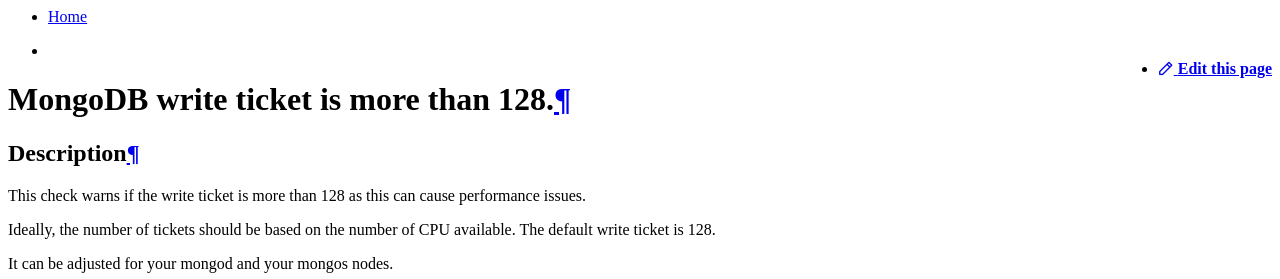
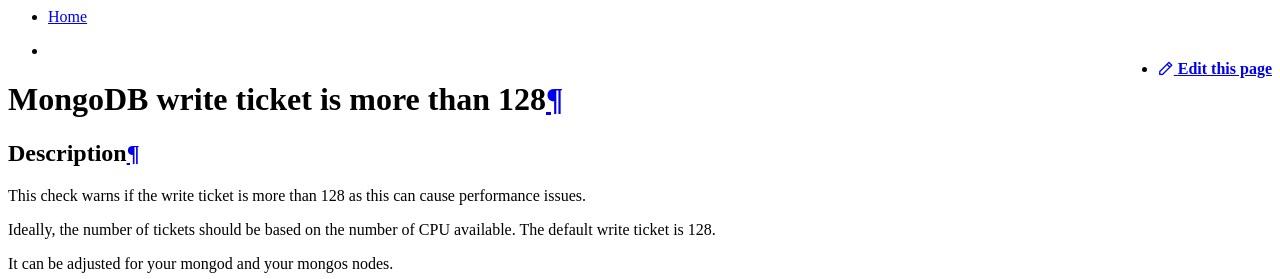
Before and after one commit to percona/portal-doc, an MkDocs documentation site: the page built from docs/advisors/checks/mongodb-write-tickets.md, in a window 1280 px wide. Shown: the top 279 px of the page. Built offline with MkDocs 1.6.1 and Material for MkDocs 9.7.7, drawn with Linux system fonts in a browser that asks for light colours; nearby versions of some CDN libraries.

```diff
--- a/docs/advisors/checks/mongodb-write-tickets.md
+++ b/docs/advisors/checks/mongodb-write-tickets.md
@@ -1,4 +1,4 @@
-# MongoDB write ticket is more than 128.
+# MongoDB write ticket is more than 128
 
 ## Description
 This check warns if the write ticket is more than 128 as this can cause performance issues.
```
Also changed, not shown: docs/advisors/checks/test.md (deleted).
